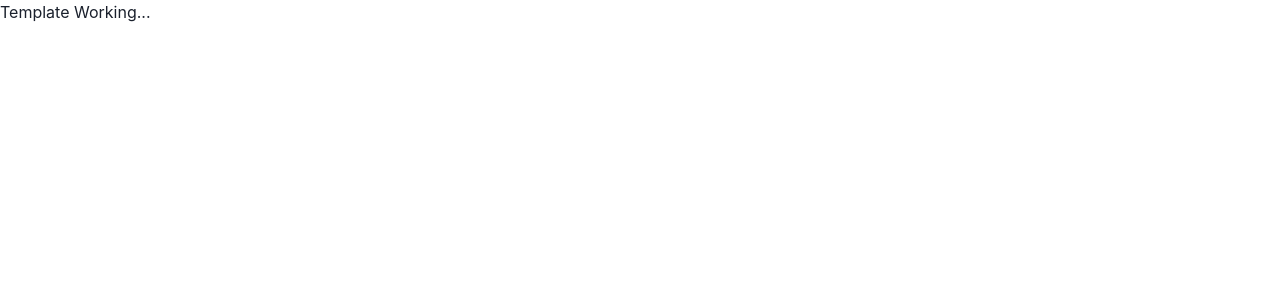
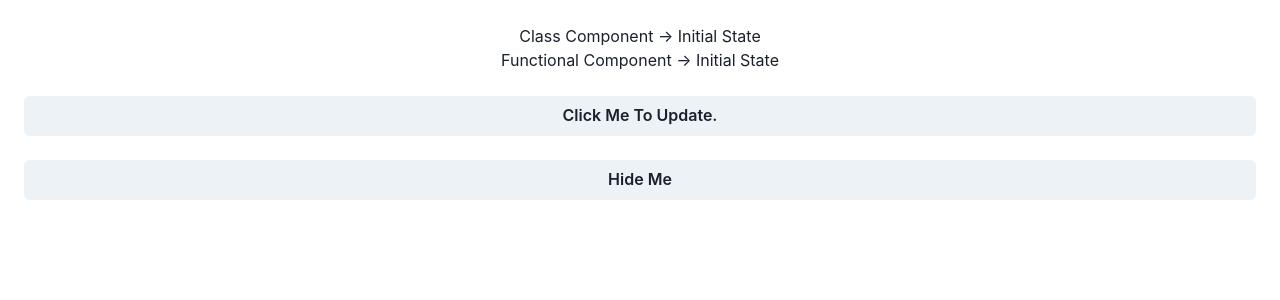
Before and after one commit to aditya-190/react-starter-template, a React (Vite) app: page / in a window 1280 px wide. Shown: the top 300 px of the page. Built offline with nearby package versions, Linux system fonts and the light colour scheme.

Commit message:
Section 4.

```diff
--- a/src/App.jsx
+++ b/src/App.jsx
@@ -1,8 +1,29 @@
-import {Text} from "@chakra-ui/react";
+import {Button, Flex} from "@chakra-ui/react";
+import {ClassComponent} from "./components/ClassComponent.jsx";
+import {useState} from "react";
+import FunctionalComponent from "./components/FunctionalComponent.jsx";
 
 const App = () => {
+    const [name, setName] = useState('Initial State')
+    const [shown, setShown] = useState(true)
     return (
-        <Text>Template Working...</Text>
+        <Flex flexDirection={'column'} p={6}>
+            {shown && <ClassComponent name={name} />}
+            {shown && <FunctionalComponent name={name} />}
+            <Button
+                mt={6}
+                onClick={ () =>
+                    setName(name === 'Initial State' ? 'New State' : 'Initial State')
+                }>
+                Click Me To Update.
+            </Button>
+            <Button
+                mt={6}
+                onClick={() => setShown(!shown)}
+            >
+                {shown ? 'Hide Me' : 'Show Me'}
+            </Button>
+        </Flex>
     )
 }
 
--- /dev/null
+++ b/src/components/ClassComponent.jsx
@@ -0,0 +1,48 @@
+import React from "react";
+import { Flex, Text } from '@chakra-ui/react'
+
+export class ClassComponent extends React.Component{
+    constructor(props){
+        super(props)
+        this.state = {
+            name: "Virat Kohli"
+        };
+        console.log('Mount -> 1')
+    }
+
+    static getDerivedStateFromProps(props, state){
+        console.log('If Mount -> 2, If Update -> 1')
+        return state
+    }
+
+    componentDidMount(){
+        console.log('Mount -> 4')
+    }
+
+    shouldComponentUpdate(newProps, newState, newContext) {
+        console.log('Update -> 2')
+        return true
+    }
+
+    getSnapshotBeforeUpdate(prevProps, prevState) {
+        console.log('Update -> 4')
+        return null
+    }
+
+    componentDidUpdate(prevProps, prevState, snapshot){
+        console.log('Update -> 5')
+    }
+
+    componentWillUnmount(){
+        console.log('Unmount -> 1')
+    }
+
+    render() {
+        console.log('Mount / Update -> 3')
+        return (
+            <Flex w={'100%'} h={'100%'} justifyContent={'center'} alignItems={'center'}>
+                <Text>Class Component -> {this.props.name}</Text>
+            </Flex>
+        )
+    }
+}
--- /dev/null
+++ b/src/components/FunctionalComponent.jsx
@@ -0,0 +1,19 @@
+import React, { useEffect } from "react";
+import { Flex, Text } from '@chakra-ui/react'
+
+const TestingPurpose = (props) => {
+    useEffect(() => {
+        console.log("Mount -> 1");
+        return () => {
+            console.log("Unmount -> 1");
+        };
+    }, []);
+
+    return (
+        <Flex justifyContent={'center'} alignItems={'center'}>
+            <Text>Functional Component -> {props.name}</Text>
+        </Flex>
+    );
+};
+
+export default TestingPurpose;
```
